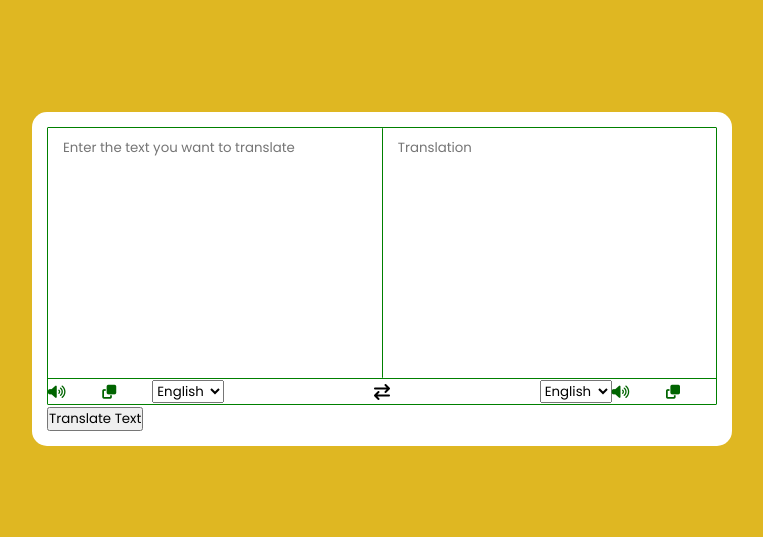
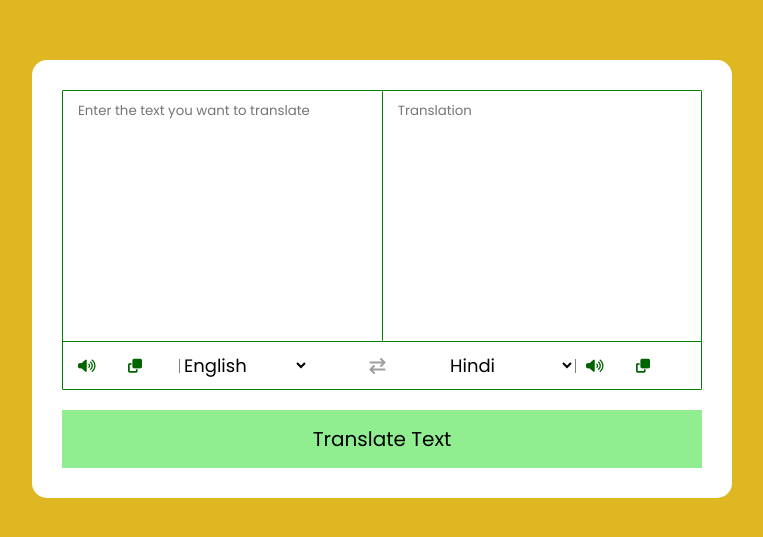
Before and after one commit to smritiiD7/Guess_Number_JS, a plain HTML site: page Translator_App/index.html in a window 1280 px wide. Shown: the part 121-658 px from the top of the page, without its empty margins (258-1021 px from the left). Drawn offline with Linux system fonts and the light colour scheme.

Commit message:
country names added and the functionality of FROM language name

```diff
--- a/Translator_App/index.html
+++ b/Translator_App/index.html
@@ -23,18 +23,18 @@
          <i class="fa fa-copy"></i>
        </div>
       <select>
-      <option value="en-US">English</option>
+      <!-- <option value="en-US">English</option>
       <option value="hi-IN">Hindi</option>
-      <option value="ne-NP">Bengali</option>
+      <option value="ne-NP">Bengali</option> -->
       </select>
        </li>
        <li class="exchange"><i class="fa fa-exchange"></i></li>
 
        <li class="row-to">
         <select>
-          <option value="hi-IN">English</option>
+          <!-- <option value="hi-IN">English</option>
           <option value="ne-NP">Hindi</option>
-          <option value="en-US">Bengali</option>
+          <option value="en-US">Bengali</option> -->
           </select>
         <div class="icons">
           <i class=" fa fa-volume-up"></i>
@@ -45,6 +45,8 @@
     </div>
     <button>Translate Text</button>
     </div>
-    <script src="" async defer></script>
+    <script src="js/countries.js" async defer></script>
+    <script src="js/script.js" async defer></script>
+
   </body>
 </html>
--- /dev/null
+++ b/Translator_App/js/countries.js
@@ -0,0 +1,99 @@
+const countries = {
+  "am-ET": "Amharic",
+    "ar-SA": "Arabic",
+    "be-BY": "Bielarus",
+    "bem-ZM": "Bemba",
+    "bi-VU": "Bislama",
+    "bjs-BB": "Bajan",
+    "bn-IN": "Bengali",
+    "bo-CN": "Tibetan",
+    "br-FR": "Breton",
+    "bs-BA": "Bosnian",
+    "ca-ES": "Catalan",
+    "cop-EG": "Coptic",
+    "cs-CZ": "Czech",
+    "cy-GB": "Welsh",
+    "da-DK": "Danish",
+    "dz-BT": "Dzongkha",
+    "de-DE": "German",
+    "dv-MV": "Maldivian",
+    "el-GR": "Greek",
+    "en-GB": "English",
+    "es-ES": "Spanish",
+    "et-EE": "Estonian",
+    "eu-ES": "Basque",
+    "fa-IR": "Persian",
+    "fi-FI": "Finnish",
+    "fn-FNG": "Fanagalo",
+    "fo-FO": "Faroese",
+    "fr-FR": "French",
+    "gl-ES": "Galician",
+    "gu-IN": "Gujarati",
+    "ha-NE": "Hausa",
+    "he-IL": "Hebrew",
+    "hi-IN": "Hindi",
+    "hr-HR": "Croatian",
+    "hu-HU": "Hungarian",
+    "id-ID": "Indonesian",
+    "is-IS": "Icelandic",
+    "it-IT": "Italian",
+    "ja-JP": "Japanese",
+    "kk-KZ": "Kazakh",
+    "km-KM": "Khmer",
+    "kn-IN": "Kannada",
+    "ko-KR": "Korean",
+    "ku-TR": "Kurdish",
+    "ky-KG": "Kyrgyz",
+    "la-VA": "Latin",
+    "lo-LA": "Lao",
+    "lv-LV": "Latvian",
+    "men-SL": "Mende",
+    "mg-MG": "Malagasy",
+    "mi-NZ": "Maori",
+    "ms-MY": "Malay",
+    "mt-MT": "Maltese",
+    "my-MM": "Burmese",
+    "ne-NP": "Nepali",
+    "niu-NU": "Niuean",
+    "nl-NL": "Dutch",
+    "no-NO": "Norwegian",
+    "ny-MW": "Nyanja",
+    "ur-PK": "Pakistani",
+    "pau-PW": "Palauan",
+    "pa-IN": "Panjabi",
+    "ps-PK": "Pashto",
+    "pis-SB": "Pijin",
+    "pl-PL": "Polish",
+    "pt-PT": "Portuguese",
+    "rn-BI": "Kirundi",
+    "ro-RO": "Romanian",
+    "ru-RU": "Russian",
+    "sg-CF": "Sango",
+    "si-LK": "Sinhala",
+    "sk-SK": "Slovak",
+    "sm-WS": "Samoan",
+    "sn-ZW": "Shona",
+    "so-SO": "Somali",
+    "sq-AL": "Albanian",
+    "sr-RS": "Serbian",
+    "sv-SE": "Swedish",
+    "sw-SZ": "Swahili",
+    "ta-LK": "Tamil",
+    "te-IN": "Telugu",
+    "tet-TL": "Tetum",
+    "tg-TJ": "Tajik",
+    "th-TH": "Thai",
+    "ti-TI": "Tigrinya",
+    "tk-TM": "Turkmen",
+    "tl-PH": "Tagalog",
+    "tn-BW": "Tswana",
+    "to-TO": "Tongan",
+    "tr-TR": "Turkish",
+    "uk-UA": "Ukrainian",
+    "uz-UZ": "Uzbek",
+    "vi-VN": "Vietnamese",
+    "wo-SN": "Wolof",
+    "xh-ZA": "Xhosa",
+    "yi-YD": "Yiddish",
+    "zu-ZA": "Zulu"
+}
--- /dev/null
+++ b/Translator_App/js/script.js
@@ -0,0 +1,17 @@
+const selectTag = document.querySelectorAll("select");
+
+selectTag.forEach((tag,id) =>{
+  for(const country_code in countries){
+ //console.log(countries[country_code]);
+ //selecting english by default as FROM language and Hindi as TO language
+ let selected;
+if(id == 0 && country_code=='en-GB'){
+  selected = "selected"
+}
+else if(id==1 && country_code == 'hi-IN'){
+  selected = "selected";
+}
+ let option = `<option value="${country_code}"${selected}>${countries[country_code]}</option>`;
+ tag.insertAdjacentHTML("beforeend",option)//adding option tag inside select tag
+  }
+})
--- a/Translator_App/style.css
+++ b/Translator_App/style.css
@@ -46,16 +46,26 @@ border-left:1px solid green;
 
 }
 
-.controls, li{
+.controls, li, .icons{
   display: flex;
   align-items:center;
   justify-content:space-between;
 
 }
-.container{
+.controls{
   list-style:none;
-  padding:15px 15px;
+  padding:10px 15px;
 
+}
+
+.controls .row-from .icons{
+  padding-right: 1px;
+  border-right: 1px solid grey;
+}
+
+.controls .row-to .icons{
+  padding-left: 10px;
+  border-left: 1px solid grey;
 }
 
 
@@ -64,11 +74,34 @@ border-left:1px solid green;
   width: 50px;
   font-size: 14px;
   cursor: pointer;
+  justify-content: center;
 }
 
-.controls .row select{
+.controls .row-from select{
   border:none;
   outline:none;
   background:none;
   font-size: 18px;
 }
+.controls .row-to select{
+  border:none;
+  outline:none;
+  background:none;
+  font-size: 18px;
+}
+.controls .exchange{
+  color:#9f9f9f;
+  font-size:16px;
+  cursor: pointer;
+}
+
+.container button{
+  width: 100%;
+  padding: 14px;
+  margin-top: 20px;
+  border:none;
+  outline: none;
+  background-color: lightgreen;
+ font-size: 20px;
+  cursor: pointer;
+}
```
